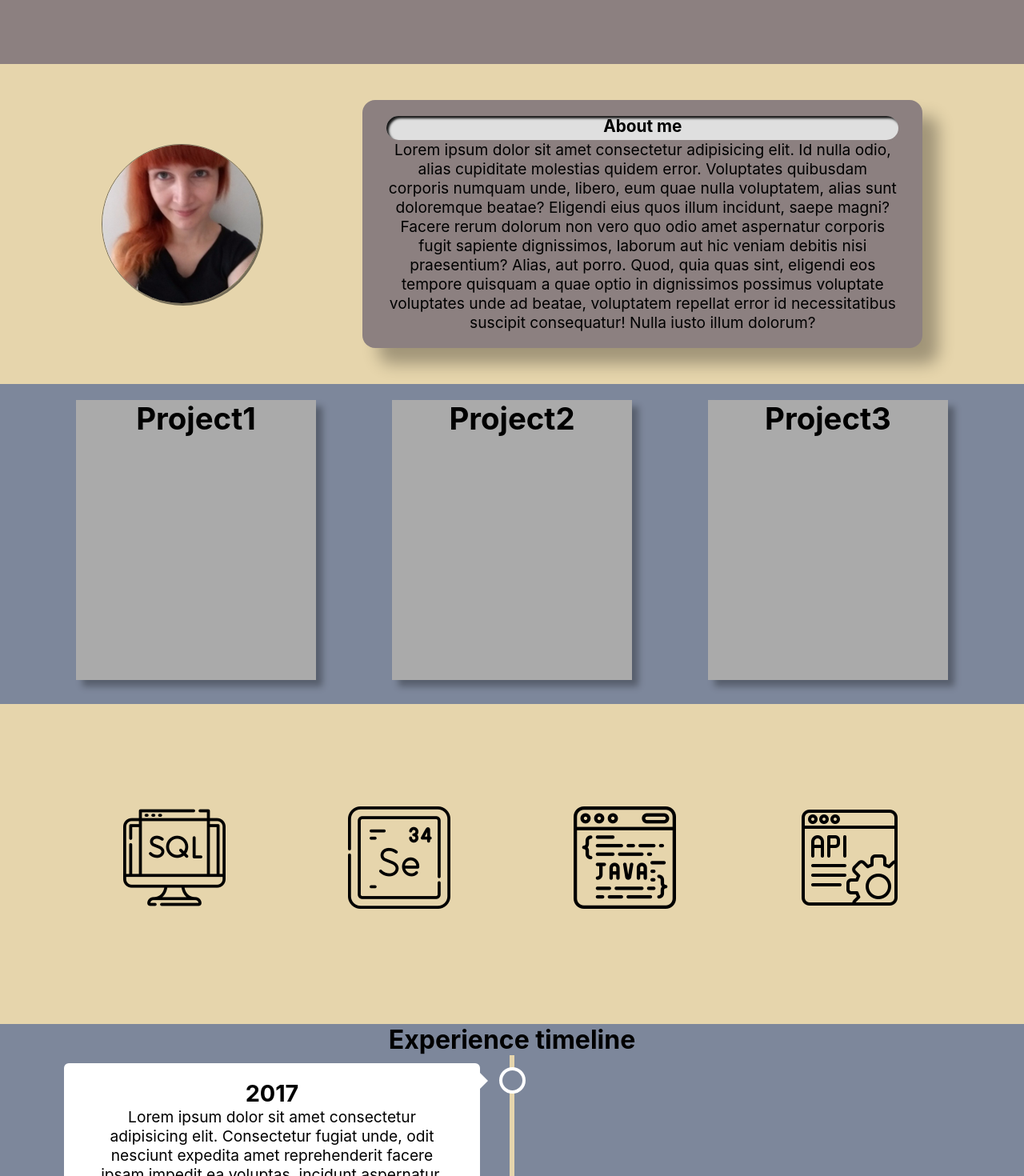
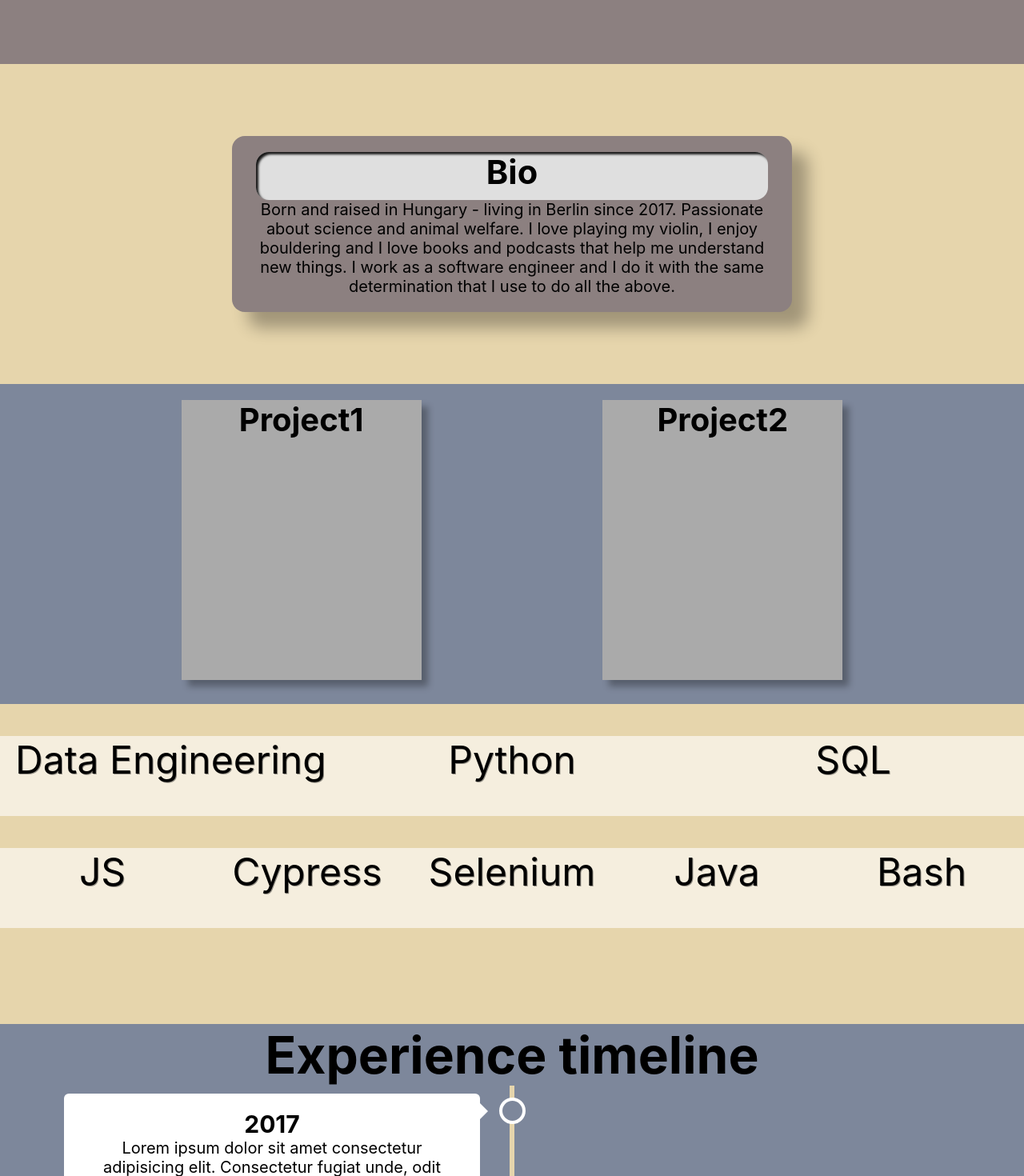
Before and after one commit to pasztor-andras/agnes-pasztor-portfolio, a React (Create React App) app: page / in a window 1280 px wide. Shown: the part 720-2190 px from the top of the page at 80% size. Built offline with nearby package versions, Linux system fonts and the light colour scheme; the HTML template or start-up script is replaced by a standard one.

Commit message:
without img, add projects and some modification

```diff
--- a/src/App.css
+++ b/src/App.css
@@ -2,11 +2,14 @@
   margin: 0;
   padding: 0;
   box-sizing: border-box;
-  font-size: 62,5%;
 }
 
 body {
-  font-size: 1.2rem;
+  font-size: 62.5%;
+}
+
+html {
+  font-size: 2rem;
 }
 
 /*----------Container section----------*/
@@ -60,8 +63,8 @@ body {
   position: absolute;
   top: 0;
   right: 0;
+  height: 70px;
   width: 70px;
-  height: 70px;
   transform: rotate(0deg);
 }
 
@@ -86,8 +89,8 @@ body {
 }
 
 .switch-btn-container {
+  height: 50px;
   width: 200px;
-  height: 50px;
   border: 1px solid red;
   border-radius: 50px;
 }
@@ -96,24 +99,13 @@ body {
 }
 
 /*ABOUT*/
-.about-img {
-  width: 200px;
-  height: 200px;
-  text-align: center;
-}
-.port-img {
-  border: 1px solid rgb(0, 0, 0, 0.5);
-  border-radius: 50%;
-  width: 100%;
-  box-shadow: 2px 2px rgba(0, 0, 0, 0.5);
-}
 
 .about-text-header {
-  height: 30px;
+  height: 60px;
   background: rgb(223, 223, 223);
   border-radius: 16px;
   box-shadow: inset 3px 3px 3px rgba(0, 0, 0, 0.9);
-  backdrop-filter: blur(300px);
+  /* backdrop-filter: blur(300px); */
   font-size: 1.3rem;
   font-weight: bold;
 }
@@ -124,7 +116,7 @@ body {
   background: rgba(140, 128, 128, 1);
   border-radius: 16px;
   box-shadow: 20px 20px 20px rgba(0, 0, 0, 0.3);
-  backdrop-filter: blur(3.6px);
+  /* backdrop-filter: blur(3.6px); */
 }
 
 /*PROJECTS*/
@@ -134,8 +126,8 @@ body {
   background-color: rgba(125, 135, 155, 1);
 }
 .project-card {
+  max-height: 350px;
   min-width: 300px;
-  max-height: 350px;
   margin-top: 20px;
   perspective: 1000px;
 }
@@ -146,8 +138,8 @@ body {
 .project-card-front,
 .project-card-back {
   position: absolute;
+  height: 100%;
   width: 100%;
-  height: 100%;
   -webkit-backface-visibility: hidden;
   backface-visibility: hidden;
 }
@@ -165,8 +157,8 @@ body {
 
 .project-card-inner {
   position: relative;
+  height: 100%;
   width: 100%;
-  height: 100%;
   text-align: center;
   transition: transform 0.6s;
   transform-style: preserve-3d;
@@ -176,9 +168,15 @@ body {
 /*SKILLS*/
 .skills-container {
   display: flex;
-  justify-content: space-evenly;
-  list-style: none;
-  padding-top: 128px;
+  padding-top: 40px;
+}
+.skills-container p{
+  height: 100px;
+  flex: 1;
+  background-color: rgb(255, 255, 255, 0.6);
+  text-align: center;
+  text-shadow: 1px 1px rgb(0, 0, 0, 0.4);
+  font-size: 1.5rem;
 }
 
 /*EXPERIENCE*/
@@ -221,8 +219,8 @@ body {
 .exp-card::after {
   content: "";
   position: absolute;
+  height: 25px;
   width: 25px;
-  height: 25px;
   right: -17px;
   background-color: rgba(125, 135, 155, 1);
   border: 4px solid rgb(255, 255, 255);
@@ -237,12 +235,12 @@ body {
 }
 
 .left::before {
+  position: absolute;
+  z-index: 1;
   content: " ";
   height: 0;
-  position: absolute;
+  width: 0;
   top: 22px;
-  width: 0;
-  z-index: 1;
   right: 30px;
   border: medium solid white;
   border-width: 10px 0 10px 10px;
@@ -250,12 +248,12 @@ body {
 }
 
 .right::before {
+  position: absolute;
+  z-index: 1;
   content: " ";
   height: 0;
-  position: absolute;
+  width: 0;
   top: 22px;
-  width: 0;
-  z-index: 1;
   left: 30px;
   border: medium solid white;
   border-width: 10px 10px 10px 0;
@@ -301,6 +299,35 @@ body {
   }
 }
 
+/*PUBLICATIONS & ARTICLES*/
+.public-container{
+  height: 200px;
+  width: 600px;
+  border: 2px solid red;
+}
+.public-header{
+  height: 50px;
+  width: 100%;
+  border: 2px solid red;
+}
+.circle{
+  display: inline-block;
+  height: 25px;
+  width: 25px;
+  border-radius: 50%;
+  background-color: firebrick;
+  margin-left: 5px;
+}
+.color-red{
+  background-color: red;
+}
+.color-yellow{
+  background-color: yellow;
+}
+.color-green{
+  background-color: green;
+}
+
 /*FOOTER*/
 .footer-container {
   display: flex;
--- a/src/App.js
+++ b/src/App.js
@@ -5,6 +5,8 @@ import { Projects } from './components/Projects';
 import { Skills } from './components/Skills';
 import { Experience } from './components/Experience';
 import { Footer } from './components/Footer';
+import { Publications } from './components/Publications';
+
 
 
 
@@ -18,6 +20,7 @@ function App() {
       <Projects/>
       <Skills/>
       <Experience/>
+      <Publications/>
       <Footer/>
     </div>
   );
--- a/src/components/Aboutme.jsx
+++ b/src/components/Aboutme.jsx
@@ -1,17 +1,11 @@
 import React from "react";
-import portfolio from "../images/About-img.jpg"
 
 export const Aboutme = () => {
   return (
     <div className="mid-section about-container">
-      <div className="about-img"><img className="port-img" src={portfolio} alt="profile" /></div>
       <div className="about-text-container">
-        <div className="about-text-header">About me</div>
-        Lorem ipsum dolor sit amet consectetur adipisicing elit. Id nulla odio, alias cupiditate molestias quidem error. Voluptates quibusdam corporis
-        numquam unde, libero, eum quae nulla voluptatem, alias sunt doloremque beatae? Eligendi eius quos illum incidunt, saepe magni? Facere rerum
-        dolorum non vero quo odio amet aspernatur corporis fugit sapiente dignissimos, laborum aut hic veniam debitis nisi praesentium? Alias, aut
-        porro. Quod, quia quas sint, eligendi eos tempore quisquam a quae optio in dignissimos possimus voluptate voluptates unde ad beatae,
-        voluptatem repellat error id necessitatibus suscipit consequatur! Nulla iusto illum dolorum?
+        <div className="about-text-header">Bio</div>
+        Born and raised in Hungary - living in Berlin since 2017. Passionate about science and animal welfare. I love playing my violin, I enjoy bouldering and I love books and podcasts that help me understand new things. I work as a software engineer and I do it with the same determination that I use to do all the above.
       </div>
     </div>
   );
--- a/src/components/Projects.jsx
+++ b/src/components/Projects.jsx
@@ -9,8 +9,8 @@ export const Projects = () => {
             <h1>Project1</h1>
           </div>
           <div className="project-card-back">
-            <h1>Cég</h1>
-            <p>Leírás valami,valami,valami</p>
+            <h1>Amboss</h1>
+            <p>https://www.ambos.com/us</p>
             <button>More information</button>
           </div>
         </div>
@@ -21,20 +21,8 @@ export const Projects = () => {
           <h1>Project2</h1>
           </div>
           <div className="project-card-back">
-          <h1>Cég</h1>
-            <p>Leírás valami,valami,valami</p>
-            <button>More information</button>
-          </div>
-        </div>
-      </div>
-      <div className="project-card">
-        <div className="project-card-inner">
-          <div className="project-card-front">
-          <h1>Project3</h1>
-          </div>
-          <div className="project-card-back">
-          <h1>Cég</h1>
-            <p>Leírás valami,valami,valami</p>
+          <h1>Omixon</h1>
+            <p>https://www.omixon.com/products/hla-twin</p>
             <button>More information</button>
           </div>
         </div>
--- /dev/null
+++ b/src/components/Publications.jsx
@@ -0,0 +1,16 @@
+import React from "react";
+
+export const Publications = () => {
+  return (
+    <div className="mid-section">
+      <h1>Publications & Articles</h1>
+      <div className="public-container">
+        <div className="public-header">
+          <span className="circle color-red"></span>
+          <span className="circle color-yellow"></span>
+          <span className="circle color-green"></span>
+        </div>
+      </div>
+    </div>
+  );
+};
--- a/src/components/Skills.jsx
+++ b/src/components/Skills.jsx
@@ -7,20 +7,18 @@ import api from "../icons/010-api-1.png";
 export const Skills = () => {
   return (
     <div className="mid-section">
-      <ul className="skills-container">
-        <li>
-          <img src={sql} alt="" />
-        </li>
-        <li>
-          <img src={selenium} alt="" />
-        </li>
-        <li>
-          <img src={js} alt="" />
-        </li>
-        <li>
-          <img src={api} alt="" />
-        </li>
-      </ul>
+      <div className="skills-container">
+        <p>Data Engineering</p>
+        <p>Python</p>
+        <p>SQL</p>
+      </div>
+      <div className="skills-container">
+        <p>JS</p>
+        <p>Cypress</p>
+        <p>Selenium</p>
+        <p>Java</p>
+        <p>Bash</p>
+      </div>
     </div>
   );
 };
```
Also changed, not shown: src/images/About-img.jpg (deleted).
